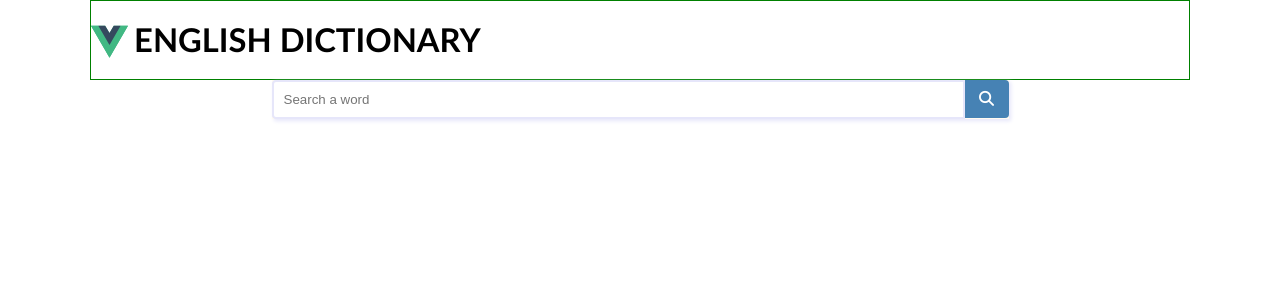
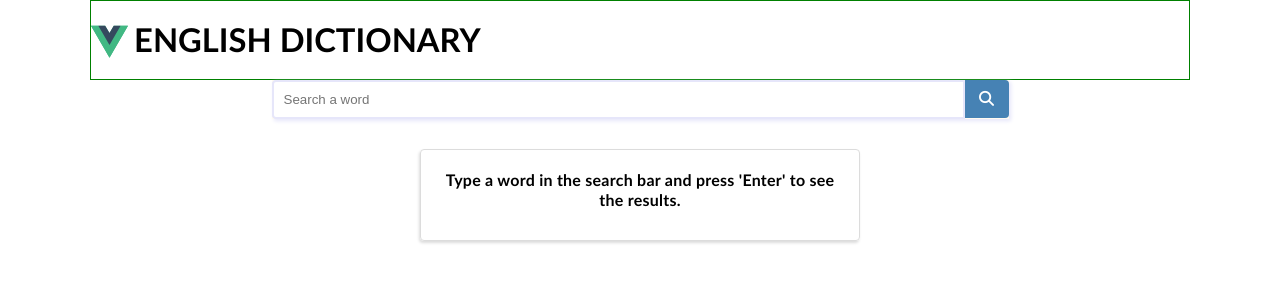
Before and after one commit to banuaggun/english-dictionary, a Vue app: page / in a window 1280 px wide. Shown: the top 300 px of the page. Built offline with nearby package versions, Linux system fonts and the light colour scheme.

Commit message:
additional edits were made

```diff
--- /dev/null
+++ b/src/components/Directive.vue
@@ -0,0 +1,37 @@
+<template>
+  <section class="directive">
+    <p>
+      Type a word in the search bar and press 'Enter' to see the results.
+    </p>
+  </section>
+</template>
+
+<style scoped>
+.directive{
+  width:calc(100% - 40px);
+  display:flex;
+  align-items:center;
+  justify-content: center;
+  border:1px solid #dcdcdc;
+  box-shadow:-1px 2px 3px #dcdcdc;
+  border-radius:4px;
+  margin:30px 20px;
+  padding:20px 0px;
+}
+.directive p{
+   text-align:center;
+  margin:0 20px 10px 20px;
+  font-weight:600;
+  letter-spacing:0.25px;
+}
+@media only screen and (min-width:500px) and (max-width:1000px){
+  .directive{
+    width:calc(100% - 50%);
+  }
+}
+@media only screen and (min-width:1001px) and (max-width:1600px){
+  .directive{
+    width:calc(100% - 60%);
+  }
+}
+</style>
--- a/src/components/Searchbox.vue
+++ b/src/components/Searchbox.vue
@@ -1,6 +1,7 @@
 <script setup>
 import {ref} from 'vue'
 import axios from 'axios'
+import Directive from './Directive.vue'
 import SearchItems from './SearchItems.vue'
 
 const searchRequests= ref("")
@@ -8,19 +9,16 @@ const searchRequests= ref("")
 const searchData = ref(null)
 
 const errorState = ref(false)
-const loadState = ref(false)
 
 const base_url=ref("https://api.dictionaryapi.dev/api/v2/entries/en/");
 
 const handleData = () => {
-  loadState.value = true;
   axios({
     method:"get",
     url:`${base_url.value}${searchRequests.value}`,
     responseType:"json",
   }).then(function(response){
     searchData.value = response.data;
-    loadState.value = false;
      searchRequests.value = '';
   }).catch(function(error){
     if(error){
@@ -55,9 +53,10 @@ const handleData = () => {
       </div>
     </article>
     <article class="search-items"  v-else-if="searchData">
-      <div v-if="loadState"> loading area will be created</div>
+
       <SearchItems :search-data="searchData" />
     </article>
+    <Directive v-else />
   </section>
 </template>
 
@@ -71,7 +70,7 @@ const handleData = () => {
   display: flex;
   flex-direction: column;
   width:90%;
-
+  z-index:2;
 }
 .search-form{
   box-shadow:2px 2px 4px lavender;
@@ -130,6 +129,7 @@ const handleData = () => {
   letter-spacing:0.25px;
 }
 
+
 @media only screen and (min-width:300px) and (max-width:650px){
   .search-form, .search input[type="text"]{
     width:calc(100% - 44px);
--- a/src/style.css
+++ b/src/style.css
@@ -8,6 +8,7 @@ html,
 body{
   margin:0;
   padding: 0;
+  height:100%;
   font-family: 'Gill Sans', 'Gill Sans MT', Calibri, 'Trebuchet MS', sans-serif;
   line-height:1.25;
 }
@@ -39,7 +40,7 @@ a.active{
 }
 
 #app{
-  max-width:1100px;
+  max-width: 1100px;
   margin:0 auto;
 }
 
```
